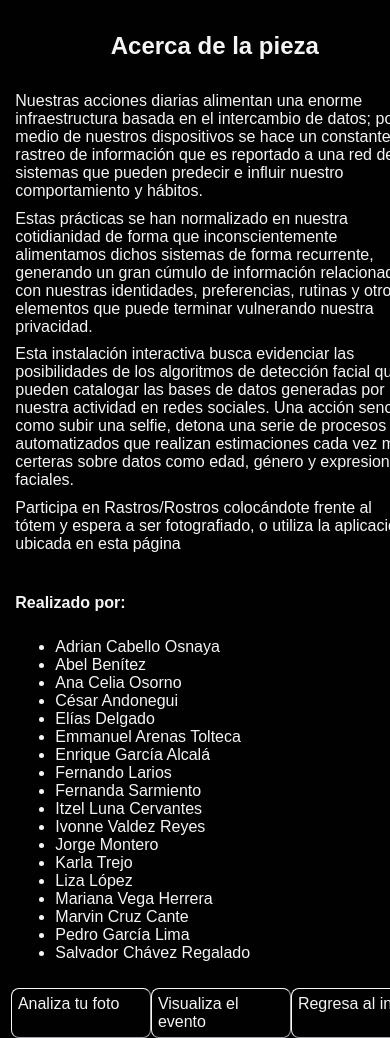
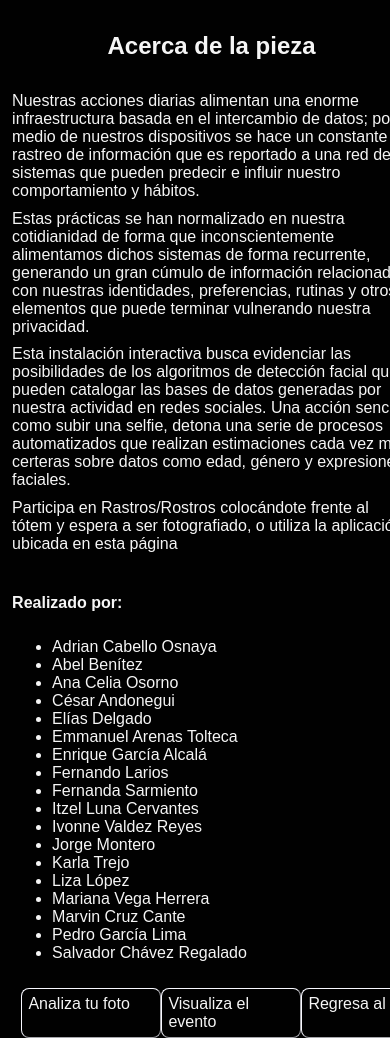
Before and after one commit to SoyUnCitrico/rastros-rostros, a website: page public/info.html in a window 390 px wide. Shown: the top 1038 px of the page. Drawn offline with Linux system fonts and the light colour scheme.

Commit message:
Agregando media-queries v3

```diff
--- a/public/css/about.css
+++ b/public/css/about.css
@@ -49,7 +49,7 @@ section {
 .buttonContainer {
   display: grid;
   grid-template-columns: repeat(3, 1fr);
-  width: 100%;
+  width: 95%;;
   /* justify-self: center; */
   justify-content: space-around;
 }
@@ -85,18 +85,18 @@ p {
 
   .infoText {
     width: 95%;
-    margin-left: .6rem;
+    margin-left: .2rem;
   }
 
   .infoAgrad {
     width: 95%;
-    margin-left: .6rem;
+    margin-left: .2rem;
   }
 }
 @media (max-width: 380px) {
   a {
     height: 60px;
-    width: 80px;
+    width: 72px;
     padding: .2rem;
   }
 }
--- a/public/css/dataApp.css
+++ b/public/css/dataApp.css
@@ -89,7 +89,7 @@ a:hover{
 @media (max-width: 380px) {
   a {
     height: 60px;
-    width: 80px;
+    width: 72px;
     padding: .2rem;
   }
 }
```
